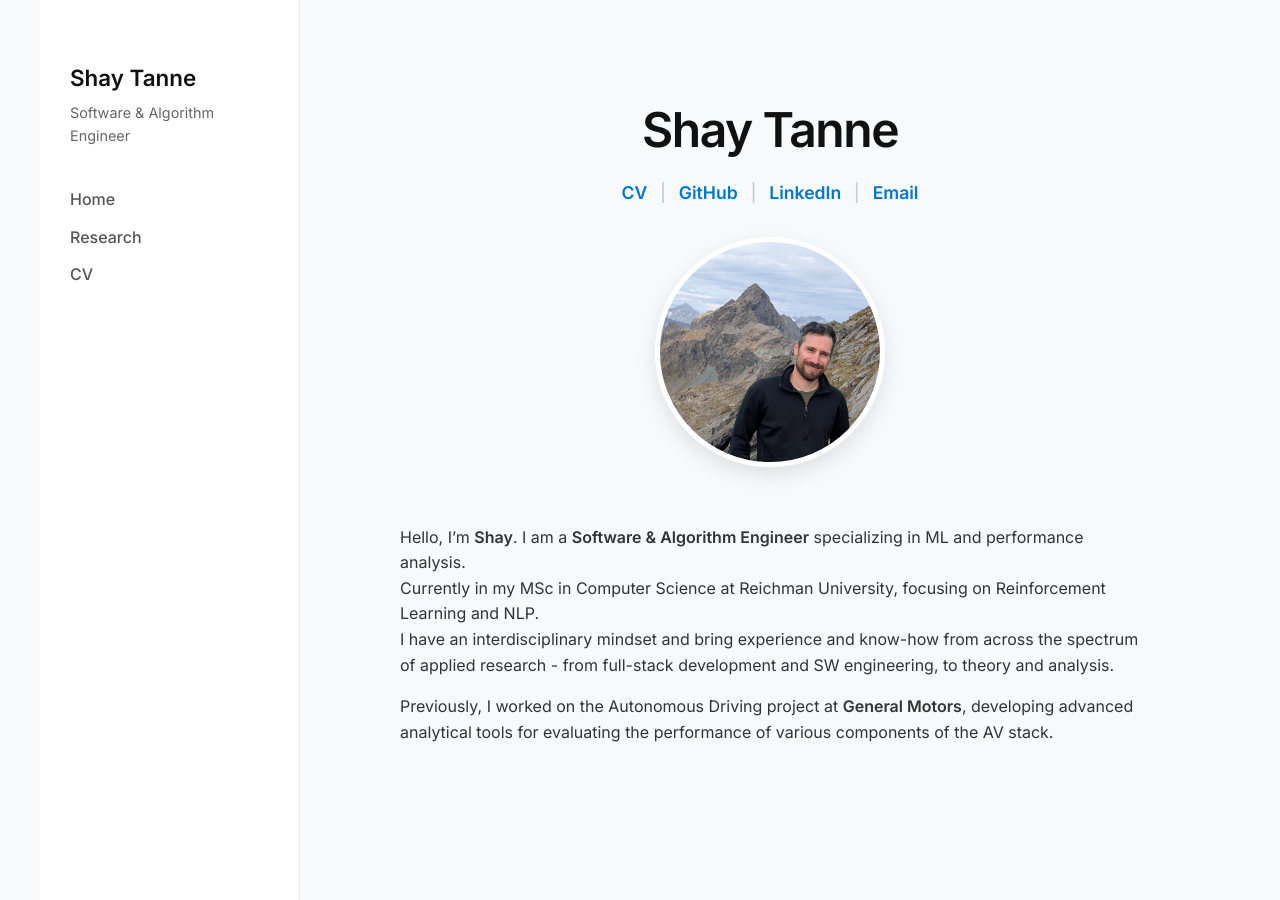
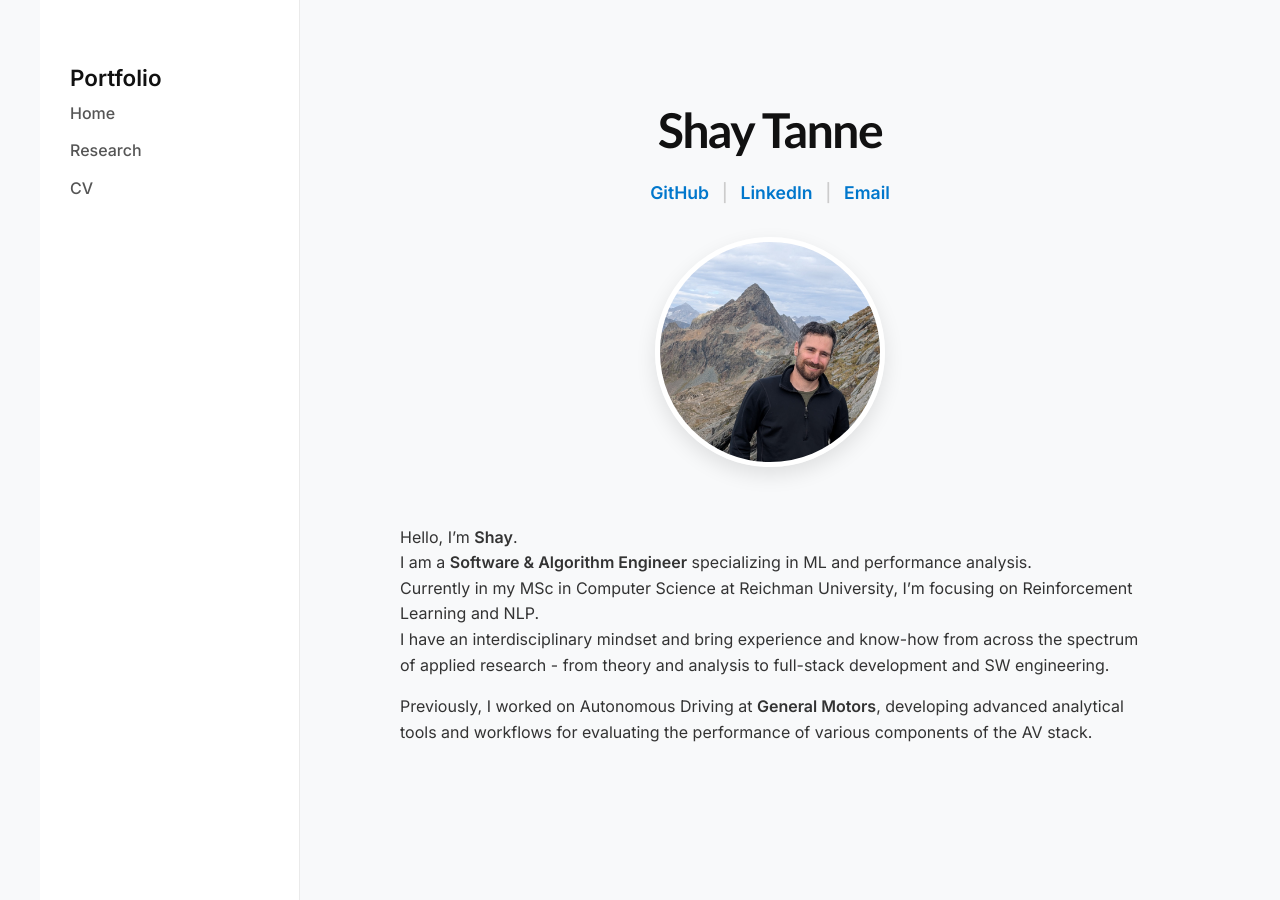
Before and after one commit to shaytanne/shaytanne.github.io, a Jekyll site: the page built from index.md, in a window 1280 px wide and 900 px high. Built offline with Jekyll 4.4.1, drawn with Linux system fonts in a browser that asks for light colours; some web fonts are replaced.

Commit message:
title font, sidebar title, socials

```diff
--- a/_layouts/default.html
+++ b/_layouts/default.html
@@ -14,8 +14,7 @@
 
     <aside class="sidebar">
         <div>
-            <div class="sidebar-name">Shay Tanne</div>
-            <div class="sidebar-title">Software & Algorithm Engineer</div>
+            <div class="sidebar-name">Portfolio</div>
         </div>
 
         <ul class="nav-list">
--- a/assets/css/styles.css
+++ b/assets/css/styles.css
@@ -80,7 +80,8 @@ a:hover { text-decoration: underline; }
 /* MODERN HEADERS (The fix for your font request) */
 h1, h2, h3 {
     color: var(--heading-color);
-    font-family: 'Inter', sans-serif; /* FORCE Modern Font */
+    /* font-family: 'Inter', sans-serif; FORCE Modern Font */
+    font-family: "Trebuchet MS", Helvetica, sans-serif;
     letter-spacing: -0.03em; /* Tight tracking for modern look */
     font-weight: 800;
 }
--- a/index.md
+++ b/index.md
@@ -7,8 +7,6 @@ permalink: /
 <div class="home-header">
     <h1>Shay Tanne</h1>
     <div class="header-links">
-        <a href="{{ '/cv/' | relative_url }}">CV</a>
-        <span>|</span>
         <a href="https://github.com/shaytanne">GitHub</a>
         <span>|</span>
         <a href="https://linkedin.com/in/shay-tanne">LinkedIn</a>
@@ -19,9 +17,9 @@ permalink: /
 
 </div>
 
-Hello, I'm **Shay**.
+Hello, I'm **Shay**.\
 I am a **Software & Algorithm Engineer** specializing in ML and performance analysis.\
-Currently in my MSc in Computer Science at Reichman University, focusing on Reinforcement Learning and NLP.\
-I have an interdisciplinary mindset and bring experience and know-how from across the spectrum of applied research - from full-stack development and SW engineering, to theory and analysis.
+Currently in my MSc in Computer Science at Reichman University, I'm focusing on Reinforcement Learning and NLP.\
+I have an interdisciplinary mindset and bring experience and know-how from across the spectrum of applied research - from theory and analysis to full-stack development and SW engineering.
 
-Previously, I worked on the Autonomous Driving project at **General Motors**, developing advanced analytical tools for evaluating the performance of various components of the AV stack.
+Previously, I worked on Autonomous Driving at **General Motors**, developing advanced analytical tools and workflows for evaluating the performance of various components of the AV stack.
```
